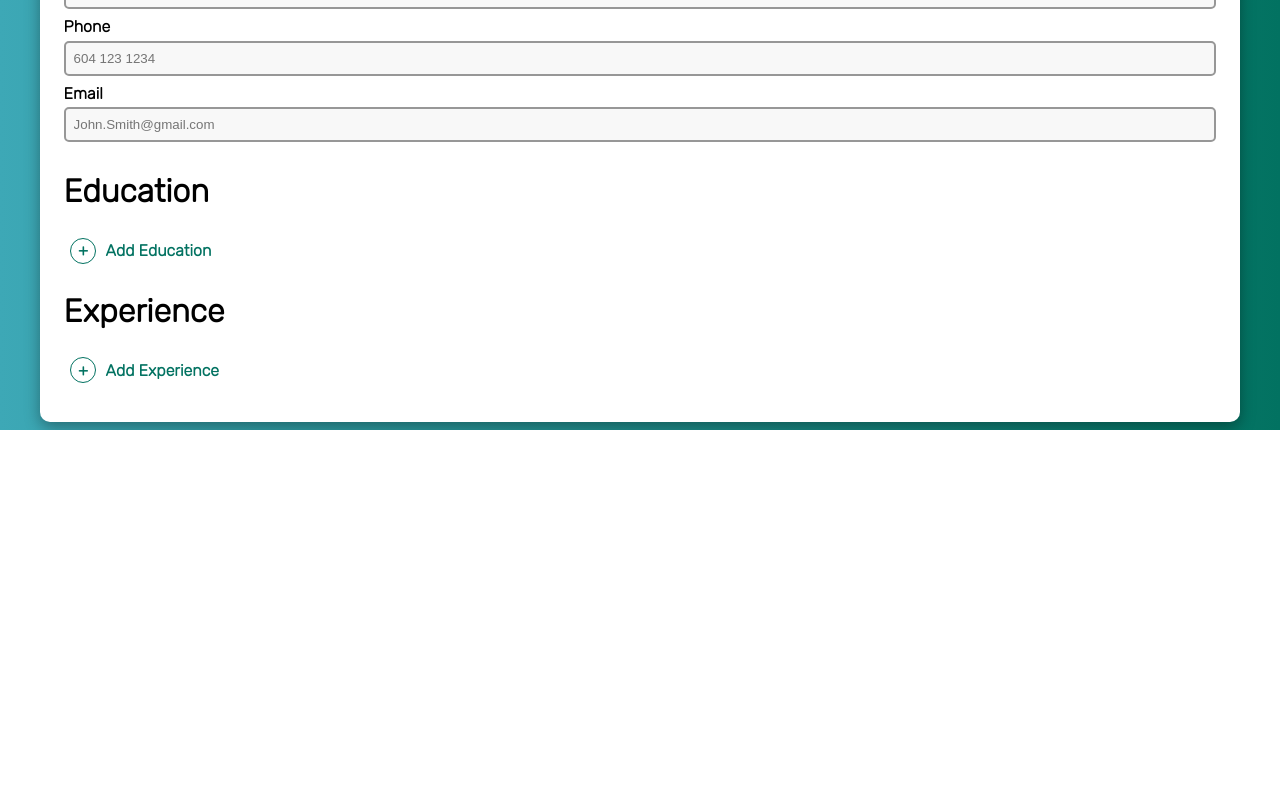
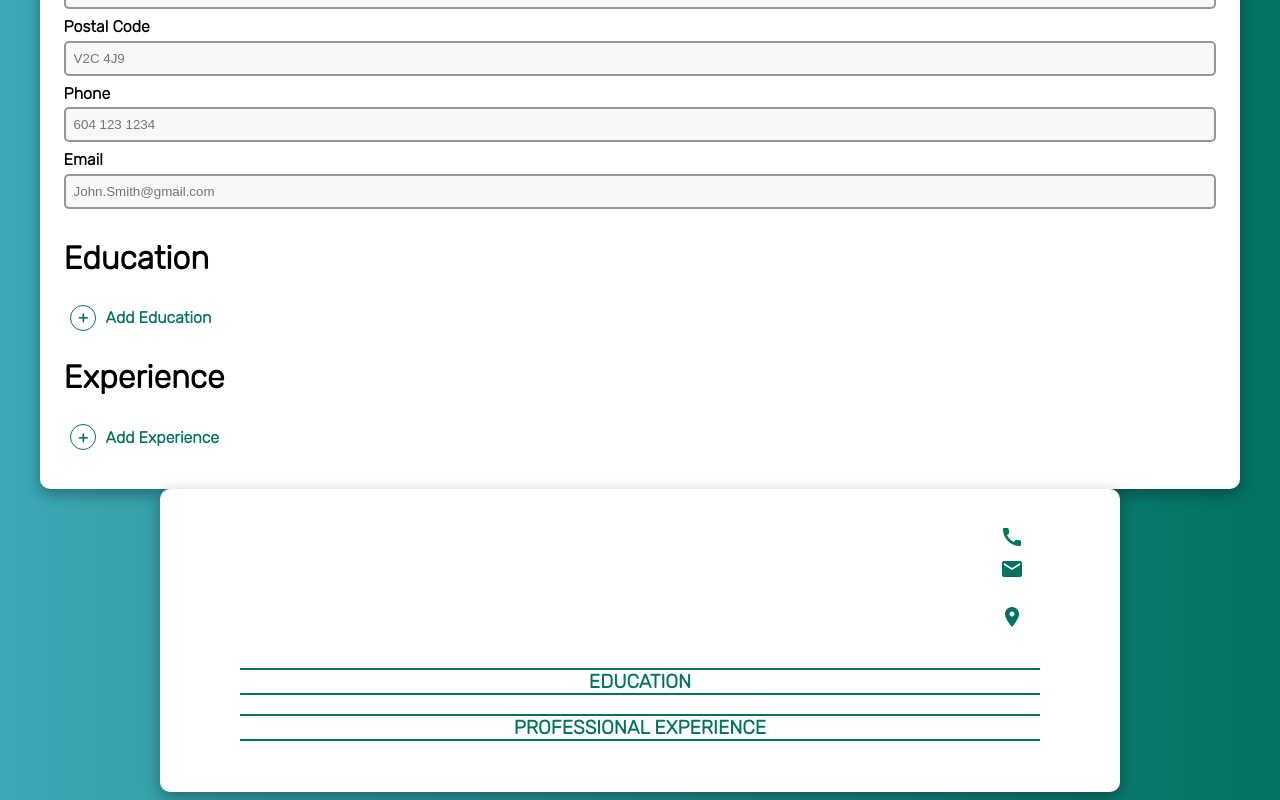
Before and after one commit to jon-ng0120/cv-project, a React (Create React App) app: page / in a window 1280 px wide. Shown: the part 422-1222 px from the top of the page. Before the commit the page ends 852 px from the top, so only its background shows below. Built offline with nearby package versions, Linux system fonts and the light colour scheme.

Commit message:
Added styling for display components

```diff
--- a/src/App.css
+++ b/src/App.css
@@ -30,6 +30,15 @@ body {
   background-color: rgb(255, 255, 255);
   border-radius: 10px;
   box-shadow: rgba(0, 0, 0, 0.35) 0px 5px 15px;
+}
+
+#display-container {
+  background-color: rgb(255, 255, 255);
+  border-radius: 10px;
+  box-shadow: rgba(0, 0, 0, 0.35) 0px 5px 15px;
+  max-width: 50rem;
+  margin: auto;
+  padding: 2rem 5rem;
 }
 
 .row {
@@ -160,3 +169,43 @@ body {
   background-color: var(--secondary-color);
   color: #fff;
 }
+
+#name-container {
+  font-weight: bold;
+  text-transform: uppercase;
+  font-size: 3rem;
+}
+
+#contact-container {
+  display: flex;
+  justify-content: space-between;
+  font-weight: bold;
+}
+
+#contact-info div {
+  display: flex;
+  align-items: center;
+}
+
+#address {
+  line-height: 0;
+}
+
+#address div:nth-child(2) {
+  flex-direction: column;
+  align-items: flex-start;
+}
+
+.material-icons {
+  margin-right: 1rem;
+  color: var(--main-color);
+}
+
+.header {
+  font-weight: bold;
+  font-size: 1.2rem;
+  text-align: center;
+  color: var(--main-color);
+  border-top: 2px solid var(--main-color);
+  border-bottom: 2px solid var(--main-color);
+}
--- a/src/App.js
+++ b/src/App.js
@@ -87,10 +87,13 @@ const App = () => {
           editExperience={editExperienceHandler}
         />
       </div>
-
-      <GeneralDisplay generalData={generalInputData} />
-      <EducationDisplay educationData={educationInputData} />
-      <ExperienceDisplay experienceData={experienceInputData} />
+      <div id="display-container">
+        <GeneralDisplay generalData={generalInputData} />
+        <p className="header">EDUCATION</p>
+        <EducationDisplay educationData={educationInputData} />
+        <p className="header">PROFESSIONAL EXPERIENCE</p>
+        <ExperienceDisplay experienceData={experienceInputData} />
+      </div>
     </div>
   );
 };
--- a/src/DisplayComponents/GeneralDisplay.js
+++ b/src/DisplayComponents/GeneralDisplay.js
@@ -2,14 +2,34 @@ import React from 'react';
 
 const GeneralDisplay = (props) => {
   return (
-    <div>
-      <div>{props.generalData.firstName}</div>
-      <div>{props.generalData.lastName}</div>
-      <div>{props.generalData.city}</div>
-      <div>{props.generalData.province}</div>
-      <div>{props.generalData.postal}</div>
-      <div>{props.generalData.phone}</div>
-      <div>{props.generalData.email}</div>
+    <div id="contact-container">
+      <p id="name-container">
+        {props.generalData.firstName} {props.generalData.lastName}
+      </p>
+      <div id="contact-info">
+        <div>
+          <span className="material-icons">call</span>
+          <p>{props.generalData.phone}</p>
+        </div>
+        <div>
+          <span className="material-icons">email</span>
+          <p>{props.generalData.email}</p>
+        </div>
+        <div id="address">
+          <div>
+            <span className="material-icons">
+              <span className="material-icons-outlined">location_on</span>
+            </span>
+          </div>
+          <div>
+            <p>{props.generalData.street}</p>
+            <p>
+              {props.generalData.city} {props.generalData.province}{' '}
+              {props.generalData.postal}
+            </p>
+          </div>
+        </div>
+      </div>
     </div>
   );
 };
--- a/src/InputComponents/EducationInputs/EducationItem.js
+++ b/src/InputComponents/EducationInputs/EducationItem.js
@@ -4,8 +4,7 @@ const EducationItem = (props) => {
   return (
     <div>
       <div>
-        <p>Job Name</p>
-        <p>{props.name}</p>
+        <p className="item-header">{props.name}</p>
       </div>
       <div>
         <p>Degree</p>
--- a/src/InputComponents/GeneralInput.js
+++ b/src/InputComponents/GeneralInput.js
@@ -4,6 +4,7 @@ const GeneralInput = (props) => {
   const [generalData, setGeneralData] = useState({
     firstName: '',
     lastName: '',
+    street: '',
     city: '',
     province: '',
     postal: '',
@@ -43,6 +44,16 @@ const GeneralInput = (props) => {
           name="lastName"
           placeholder="Smith"
           value={generalData.lastName}
+          onChange={generalDataHandler}
+        />
+      </div>
+      <div className="row">
+        <label>Street</label>
+        <input
+          type="text"
+          name="street"
+          placeholder="Fake St"
+          value={generalData.street}
           onChange={generalDataHandler}
         />
       </div>
```
